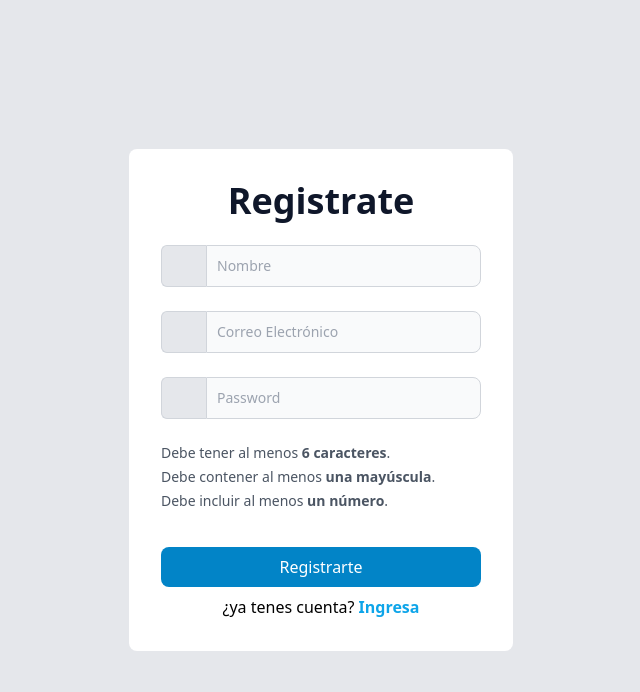
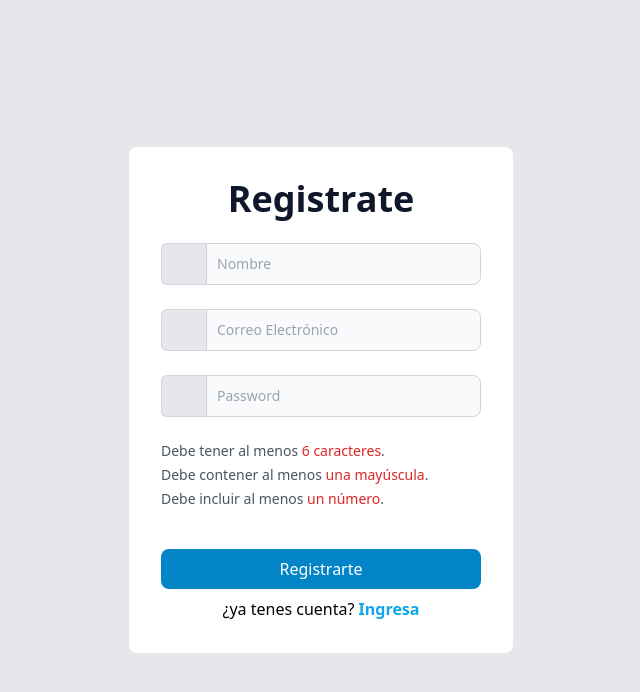
Before and after one commit to jorgenieva23/Sist.Gym, a React (Vite) app in the folder client/: page /signup in a window 1280 px wide. Shown: the top 692 px of the page, without its empty margins (319-959 px from the left). Built offline with nearby package versions, Linux system fonts and the light colour scheme; some icons are missing.

Commit message:
arreglandoSingUp

```diff
--- a/client/src/pages/Auth/Singup/Signup.tsx
+++ b/client/src/pages/Auth/Singup/Signup.tsx
@@ -25,7 +25,6 @@ export const Signup: React.FC = () => {
   const users = useAppSelector((state) => state.user.users);
 
   const [showPassword, setShowPassword] = useState(false);
-  // const [isModalOpen, setIsModalOpen] = useState(false);
   const [isAuthenticated, setIsAuthenticated] = useState(false);
   const [errors, setErrors] = useState<{ [key: string]: string }>({});
   const [user, setUser] = useState<IUser>({
@@ -35,6 +34,11 @@ export const Signup: React.FC = () => {
     stateId: "active",
     creatorId: "jorge_4755@hotmail.com",
     rol: "admin",
+  });
+  const [passwordCriteria, setPasswordCriteria] = useState({
+    minLength: false,
+    uppercase: false,
+    number: false,
   });
 
   const validate = (user: IUser): { [key: string]: string } => {
@@ -76,6 +80,14 @@ export const Signup: React.FC = () => {
     return errors;
   };
 
+  const validatePassword = (password: string) => {
+    setPasswordCriteria({
+      minLength: password.length >= 6,
+      uppercase: /[A-Z]/.test(password),
+      number: /\d/.test(password),
+    });
+  };
+
   useEffect(() => {
     if (isAuthenticated && userInfo) {
       localStorage.setItem("userInfo", JSON.stringify(userInfo));
@@ -88,6 +100,7 @@ export const Signup: React.FC = () => {
       ...user,
       [e.target.name]: e.target.value,
     });
+    validatePassword(e.target.value);
   };
 
   useEffect(() => {
@@ -118,44 +131,6 @@ export const Signup: React.FC = () => {
       console.error(error.message);
     }
   };
-
-  // const handleOpenModal = () => {
-  //   setIsModalOpen(true);
-  // };
-
-  // // Función para cerrar el modal
-  // const handleCloseModal = () => {
-  //   setIsModalOpen(false);
-  // };
-
-  // <div
-  //             className="text-sm text-blue-500 cursor-pointer"
-  //             onClick={handleOpenModal}
-  //           >
-  //             recomendacion
-  //           </div>
-  //           <Modal2 open={isModalOpen} onClose={handleCloseModal}>
-  //             <p className="text-lg">
-  //               Como sugerencia, si estás utilizando la aplicación por primera
-  //               vez, te recomendamos seguir estos pasos:
-  //             </p>
-
-  //             <ol className="text-lg">
-  //               <li>1) Accede a la cuenta que has creado.</li>
-  //               <li>2) Navega hasta la sección de usuarios.</li>
-  //               <li>3) Crea un perfil con el rol de 'usuario'.</li>
-  //               <li>
-  //                 4) Abre la aplicación en modo incógnito y accede a la cuenta
-  //                 que acabas de crear.
-  //               </li>
-  //             </ol>
-
-  //             <p className="text-lg">
-  //               Esto te permitirá apreciar las diferencias entre los perfiles de
-  //               'administrador' y 'usuario'. ¡Esperamos que disfrutes explorando
-  //               la aplicación!
-  //             </p>
-  //           </Modal2>
 
   return (
     <div className="justify-center h-screen flex items-center bg-gray-200">
@@ -235,18 +210,39 @@ export const Signup: React.FC = () => {
             </div>
             {errors.password && toast.info(errors.password)}
           </div>
-          <ol className="mt-2 text-sm text-gray-600">
-            <li className="mb-1">
+          <ol className="mt-2 text-sm">
+            <li className="mb-1 text-gray-600">
               Debe tener al menos{" "}
-              <span className="font-semibold">6 caracteres</span>.
+              <span
+                className={` ${
+                  passwordCriteria.minLength ? "text-green-600" : "text-red-600"
+                }`}
+              >
+                6 caracteres
+              </span>
+              .
             </li>
-            <li className="mb-1">
+            <li className="mb-1 text-gray-600">
               Debe contener al menos{" "}
-              <span className="font-semibold">una mayúscula</span>.
+              <span
+                className={`${
+                  passwordCriteria.uppercase ? "text-green-600" : "text-red-600"
+                }`}
+              >
+                una mayúscula
+              </span>
+              .
             </li>
-            <li>
+            <li className="mb-1 text-gray-600">
               Debe incluir al menos{" "}
-              <span className="font-semibold">un número</span>.
+              <span
+                className={`${
+                  passwordCriteria.number ? "text-green-600" : "text-red-600"
+                }`}
+              >
+                un número
+              </span>
+              .
             </li>
           </ol>
           <div>
@@ -272,3 +268,41 @@ export const Signup: React.FC = () => {
     </div>
   );
 };
+
+// const handleOpenModal = () => {
+//   setIsModalOpen(true);
+// };
+
+// // Función para cerrar el modal
+// const handleCloseModal = () => {
+//   setIsModalOpen(false);
+// };
+
+// <div
+//             className="text-sm text-blue-500 cursor-pointer"
+//             onClick={handleOpenModal}
+//           >
+//             recomendacion
+//           </div>
+//           <Modal2 open={isModalOpen} onClose={handleCloseModal}>
+//             <p className="text-lg">
+//               Como sugerencia, si estás utilizando la aplicación por primera
+//               vez, te recomendamos seguir estos pasos:
+//             </p>
+
+//             <ol className="text-lg">
+//               <li>1) Accede a la cuenta que has creado.</li>
+//               <li>2) Navega hasta la sección de usuarios.</li>
+//               <li>3) Crea un perfil con el rol de 'usuario'.</li>
+//               <li>
+//                 4) Abre la aplicación en modo incógnito y accede a la cuenta
+//                 que acabas de crear.
+//               </li>
+//             </ol>
+
+//             <p className="text-lg">
+//               Esto te permitirá apreciar las diferencias entre los perfiles de
+//               'administrador' y 'usuario'. ¡Esperamos que disfrutes explorando
+//               la aplicación!
+//             </p>
+//           </Modal2>
```
